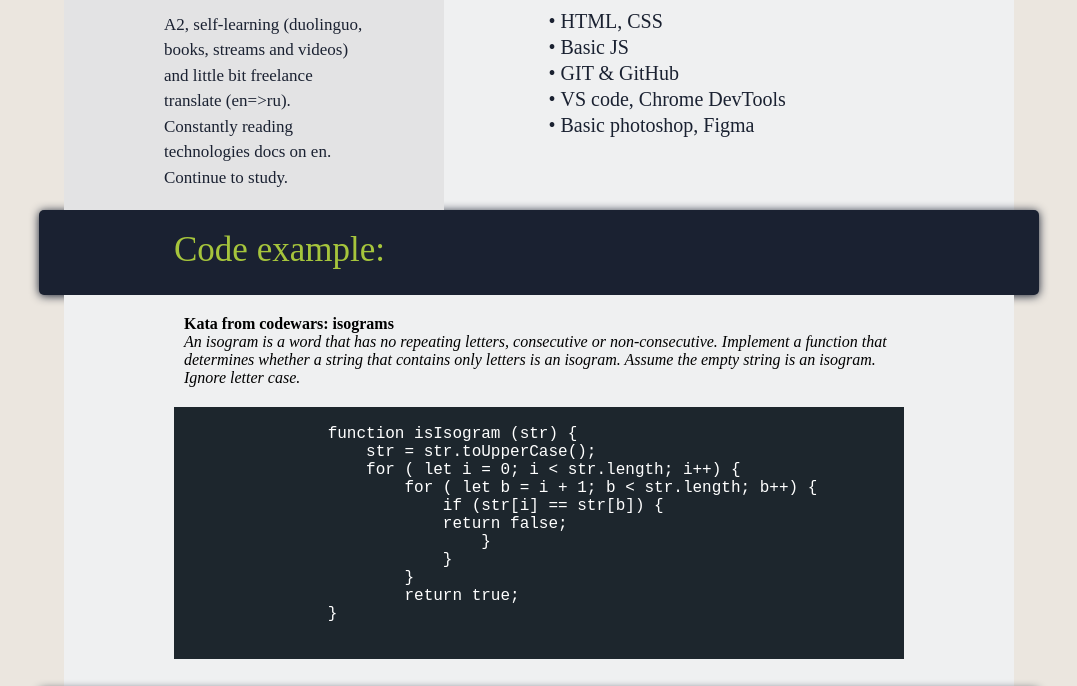
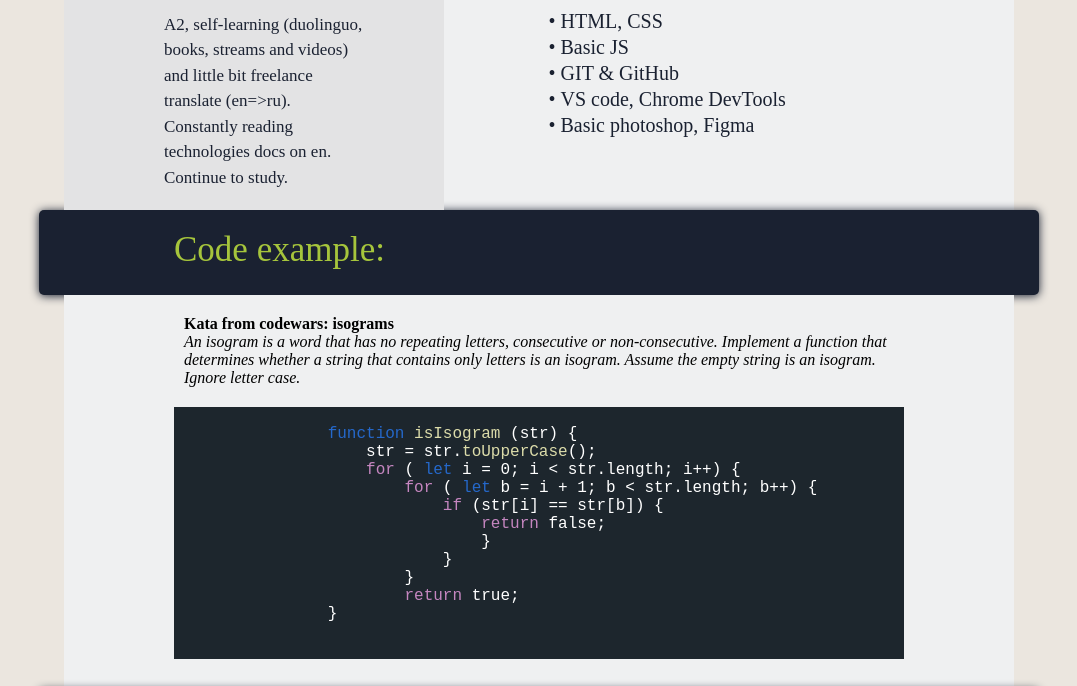
Before and after one commit to ReWired25/rsschool-cv, a plain HTML site: page index.html in a window 1280 px wide. Shown: the part 770-1456 px from the top of the page, without its empty margins (101-1178 px from the left). Drawn offline with Linux system fonts and the light colour scheme.

Commit message:
fix: change color in code example

```diff
--- a/index.html
+++ b/index.html
@@ -80,16 +80,16 @@
             </div>
             <pre>
                 <code>
-                function isIsogram (str) {
-                    str = str.toUpperCase();
-                    for ( let i = 0; i &lt; str.length; i++) {
-                        for ( let b = i + 1; b &lt; str.length; b++) {
-                            if (str[i] == str[b]) {
-                            return false;
+                <span class="darkBlue">function</span> <span class="yellow">isIsogram</span> (str) {
+                    str = str.<span class="yellow">toUpperCase</span>();
+                    <span class="violet">for</span> ( <span class="darkBlue">let</span> i = 0; i &lt; str.length; i++) {
+                        <span class="violet">for</span> ( <span class="darkBlue">let</span> b = i + 1; b &lt; str.length; b++) {
+                            <span class="violet">if</span> (str[i] == str[b]) {
+                                <span class="violet">return</span> false;
                                 }
                             }
                         }
-                        return true;
+                        <span class="violet">return</span> true;
                 }
                 </code>
             </pre>
--- a/styles/style.css
+++ b/styles/style.css
@@ -184,6 +184,15 @@ main {
 h3 {
     font-weight: bold;
 }
+span.darkBlue {
+    color: #2568ca;
+}
+span.yellow {
+    color: #dcdcaa;
+}
+span.violet {
+    color: #c586c0;
+}
 pre {
     margin: auto;
     width: 730px;
```
